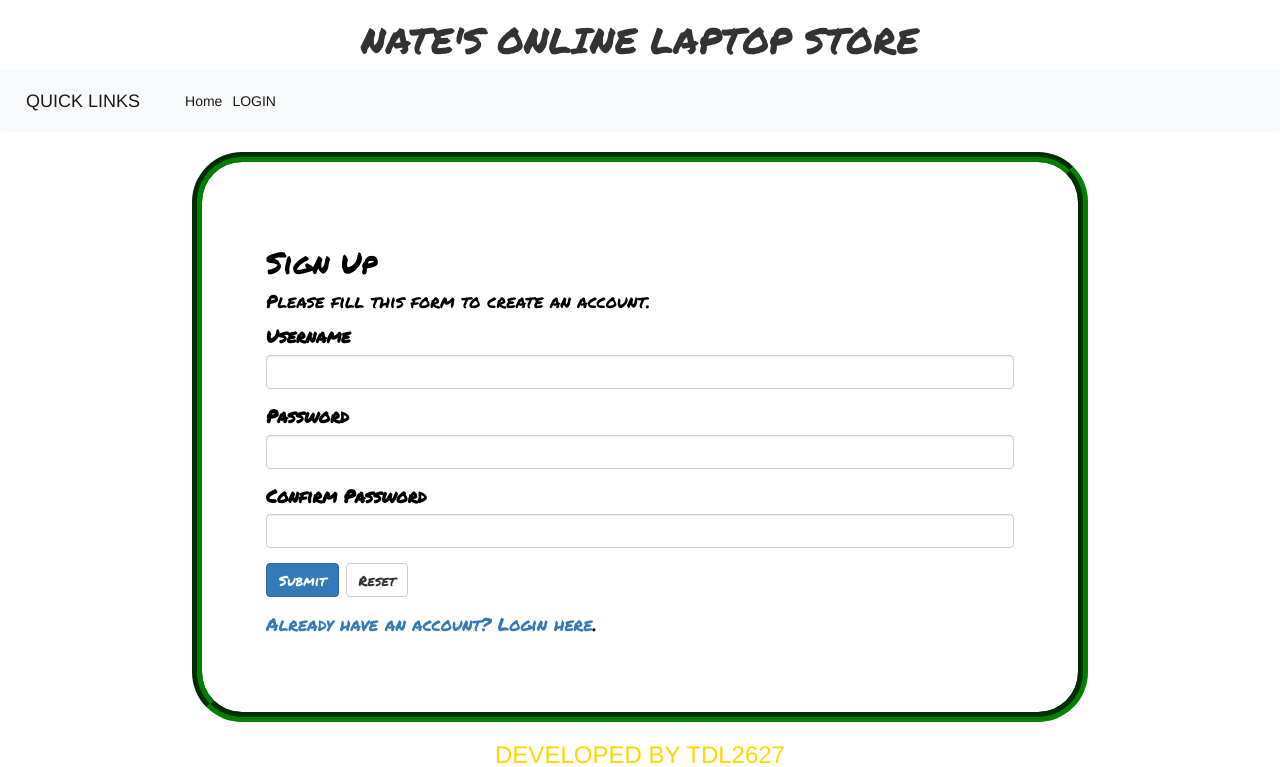
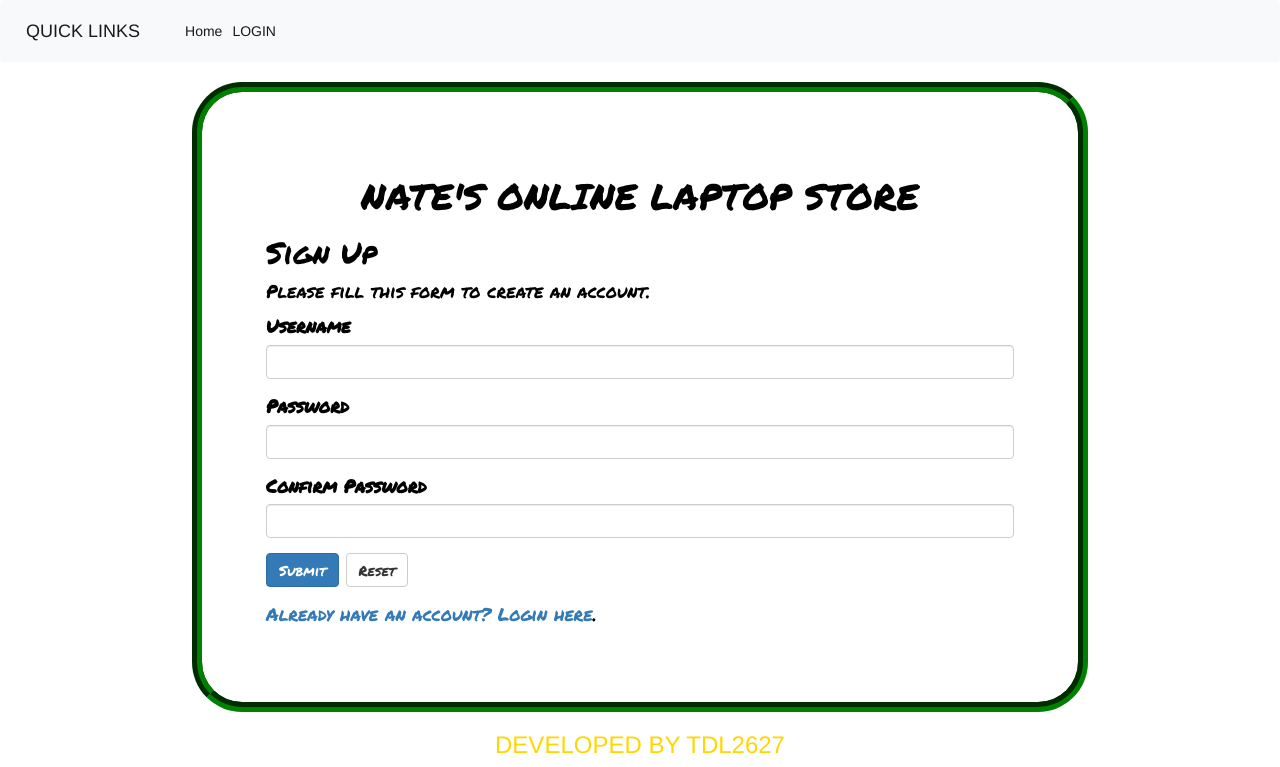
Before and after one commit to TDL2627/OnlineStore, a PHP site: page /signup.php in a window 1280 px wide. Shown: the top 767 px of the page. Run offline with PHP 8.4, Linux system fonts and the light colour scheme.

Commit message:
minor styling changes

```diff
--- a/css/stylesheet.css
+++ b/css/stylesheet.css
@@ -2,6 +2,10 @@ h1 {
     font-family: 'Permanent Marker', cursive;
     text-align: center;
 }
+h2 {
+   text-align: justify;
+}
+
 h3 {
     color: gold;
     text-align: center;
--- a/index.php
+++ b/index.php
@@ -37,6 +37,7 @@
       </nav>
 
     <h1>NATE'S ONLINE LAP TOP STORE</h1>
+    <h2>PRODUCTS</h2>
     <?php
     session_start();
 include('db/db.php');
@@ -86,7 +87,7 @@ if(!empty($_SESSION["shopping_cart"])) {
 $cart_count = count(array_keys($_SESSION["shopping_cart"]));
 ?>
 <div class="cart_div">
-<a href="cart.php"><img src="cart-icon.png" /> Cart<span>
+<a href="cart.php"><img src="images/cart.png" /> Cart<span>
 <?php echo $cart_count; ?></span></a>
 </div>
 <?php
--- a/signup.php
+++ b/signup.php
@@ -105,7 +105,7 @@ if($_SERVER["REQUEST_METHOD"] == "POST"){
         <link href="https://fonts.googleapis.com/css2?family=Permanent+Marker&display=swap" rel="stylesheet">
 </head>
 <body>
-    <h1>NATE'S ONLINE LAPTOP STORE</h1>
+
 <nav class="navbar navbar-expand-lg navbar-light bg-light">
         <a class="navbar-brand" href="#">QUICK LINKS</a>
         <button class="navbar-toggler" type="button" data-toggle="collapse" data-target="#navbarNav" aria-controls="navbarNav" aria-expanded="false" aria-label="Toggle navigation">
@@ -122,6 +122,7 @@ if($_SERVER["REQUEST_METHOD"] == "POST"){
     </ul>
     </nav>
     <div class="log">
+    <h1>NATE'S ONLINE LAPTOP STORE</h1>
         <h2>Sign Up</h2>
         <p>Please fill this form to create an account.</p>
         <form action="<?php echo htmlspecialchars($_SERVER["PHP_SELF"]); ?>" method="post">
```
Also changed, not shown: images/cart.png (added).
